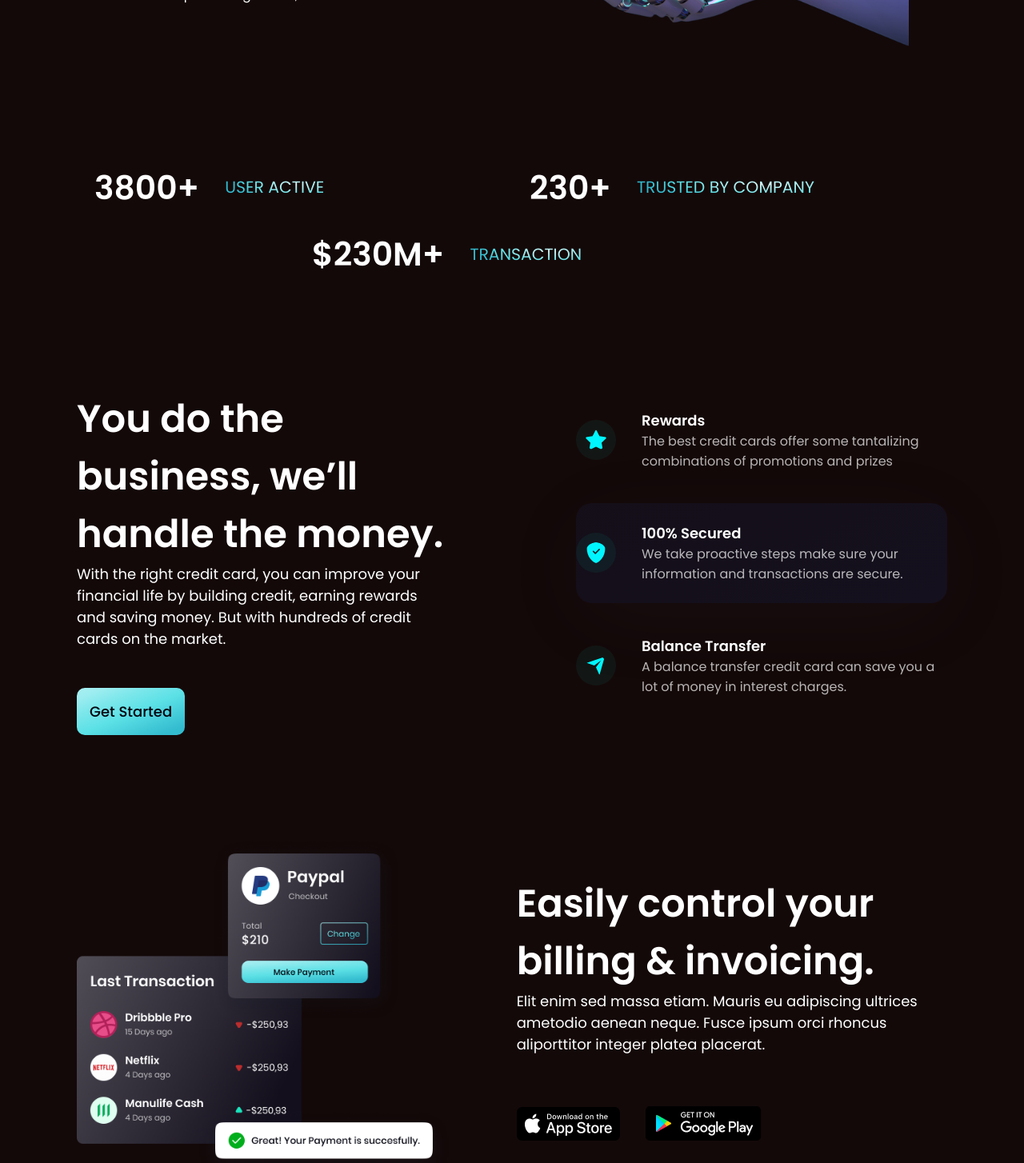
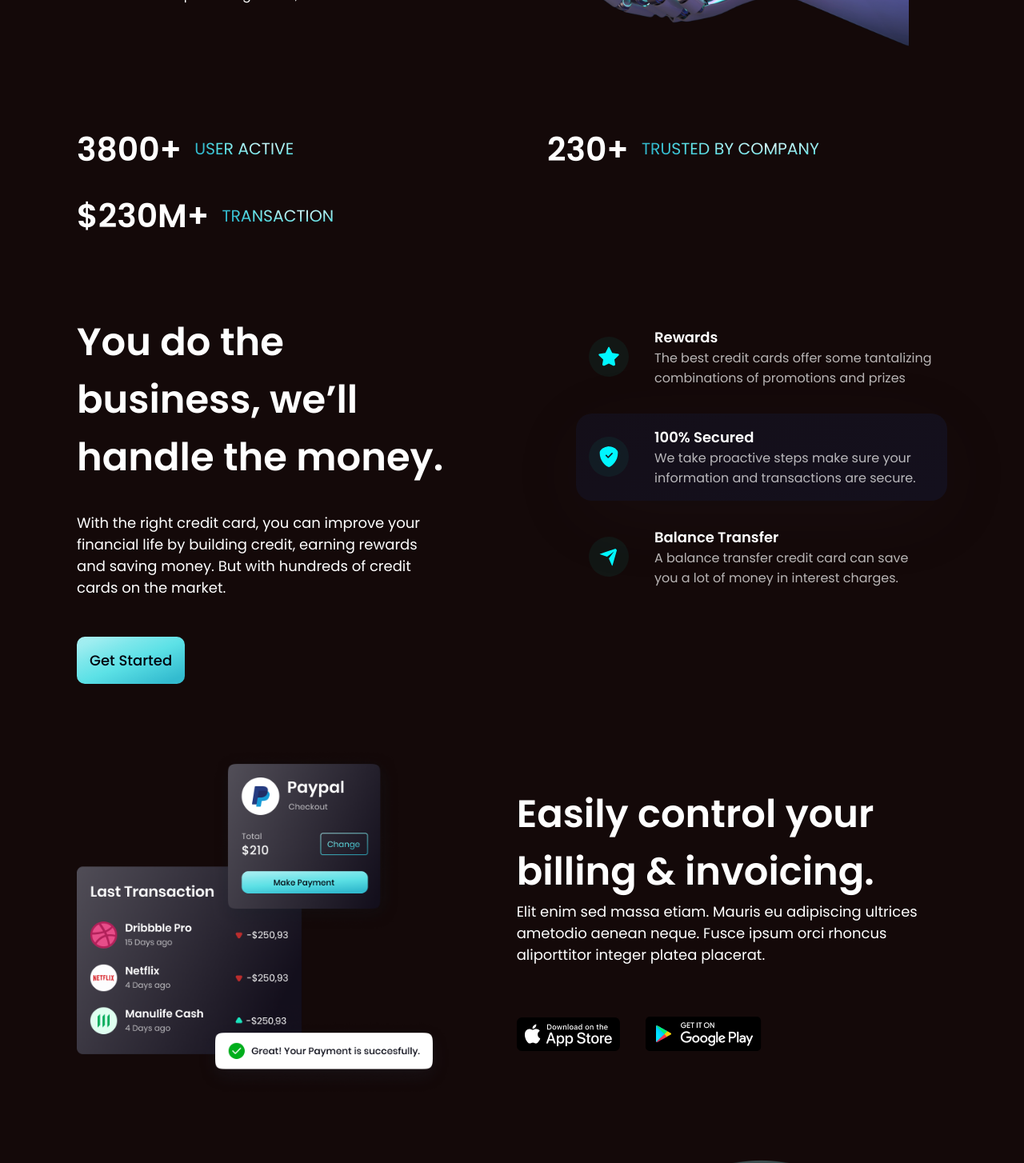
Before and after one commit to IsraelBosun/banking-app-israel, a React (Create React App) app: page / in a window 1280 px wide. Shown: the part 580-2034 px from the top of the page at 80% size. Built offline with nearby package versions, Linux system fonts and the light colour scheme.

Commit message:
padding adjustments

```diff
--- a/src/components/aboutus/Aboutus.jsx
+++ b/src/components/aboutus/Aboutus.jsx
@@ -3,7 +3,7 @@ import "./aboutus.css"
 
 const Aboutus = () => {
   return (
-    <div className='aboutus section__padding'>
+    <div className='aboutus section__padding2'>
       <div className='numbers aboutus__thirtyeight'>
         <h4>3800+</h4>
         <p className='aboutus__p'>USER ACTIVE</p>
--- a/src/components/aboutus/aboutus.css
+++ b/src/components/aboutus/aboutus.css
@@ -1,6 +1,6 @@
 .aboutus {
     display: flex;
-    justify-content: space-around;
+    justify-content: space-between;
     flex-wrap: wrap;
 }
 
@@ -34,21 +34,22 @@
     /* width: 100%; */
     align-items: center;
     /* justify-content: space-around; */
-    gap: 2rem;
+    gap: 1rem;
     padding: 0.7rem 0;
     width:500px;
 }
 
-@media screen and (max-width:700px) {
+@media screen and (max-width:1180px) {
     .aboutus {
         flex-direction: column;
     }
 
     .numbers {
         width: 100%;
-        font-size:30px;
+        /* font-size:30px; */
         flex-direction: column;
         padding: 1rem;
+        justify-content: center;
     }
 
     .aboutus__p {
--- a/src/components/features/Features.jsx
+++ b/src/components/features/Features.jsx
@@ -9,7 +9,7 @@ import apple from "../../assets/apple.png"
 
 const Features = () => {
   return (
-    <div className='features section__padding'>
+    <div className='features section__padding2'>
       <div className='features__container'>
         <div className='transaction__card'>
           <img src={trxcard} alt="bankcard" />
--- a/src/components/footer/Footer.jsx
+++ b/src/components/footer/Footer.jsx
@@ -57,7 +57,7 @@ const Footer = () => {
         <div className='footer__line'/>
         <div className='footer__copyright'>
           <div>
-            Made By IsraelBosun with React <FaReact />
+            Made By IsraelBosun with React <FaReact className = "react-icon" />
           </div>
           <div className='footer__icons'>
             <a href=""><AiOutlineGithub /></a>
--- a/src/components/footer/footer.css
+++ b/src/components/footer/footer.css
@@ -62,5 +62,12 @@
 .footer__icons {
     display: flex;
     gap: 1rem;
-    font-size: 2rem;
+    font-size: 1.5rem;
 }
+
+.react-icon {
+    font-size: 1.5rem;
+    color: purple;
+    position: absolute;
+
+}
--- a/src/components/sayings/Sayings.jsx
+++ b/src/components/sayings/Sayings.jsx
@@ -32,7 +32,7 @@ const packageData = [
 
 const Sayings = () => {
   return (
-    <div className = "sayings section__padding">
+    <div className = "sayings section__padding2">
       <div className = "sayings__upper">
         <h1>What people are saying about us</h1>
         <p>Everything you need to accept card payments and grow your business anywhere on the planet.</p>
--- a/src/components/sayings/sayings.css
+++ b/src/components/sayings/sayings.css
@@ -25,7 +25,7 @@
 @media screen and (max-width:1200px){
     .sayings__testimonials {
         flex-direction: column;
-        gap: 1rem;
+        gap: 2rem;
     }
     .sayings__upper {
         flex-direction: column;
--- a/src/components/service/Service.jsx
+++ b/src/components/service/Service.jsx
@@ -5,7 +5,7 @@ import "./service.css"
 
 const Service = () => {
     return (
-        <div className = "service section__padding">
+        <div className = "service section__padding2">
         <Content main = "Let’s try our service now!" sub = "Everything you need to accept card payments and grow your business anywhere on the planet." btn = "Get Started" />
         </div>
     )
--- a/src/components/service/service.css
+++ b/src/components/service/service.css
@@ -13,6 +13,6 @@
     .service .content__content {
         flex-direction: column;
         gap: 3rem;
-        padding: 1rem;
+        padding: 2rem 1rem;
     }
 }
--- a/src/index.css
+++ b/src/index.css
@@ -51,6 +51,10 @@ body{
     padding: 4rem 6rem;
 }
 
+.section__padding2 {
+    padding: 1rem 6rem;
+}
+
 /* .container {
     width: var(--container-width-lg);
     margin: 0 auto;
@@ -76,6 +80,10 @@ h4{
         /* display: flex; */
         padding: 4rem 2rem;
     }
+
+    .section__padding2 {
+        padding: 1rem 2rem;
+    }
 }
 
 /* .special-text-color {
--- a/src/oneliners/users/users.css
+++ b/src/oneliners/users/users.css
@@ -6,6 +6,10 @@
 
 .content__users {
     flex: 0.5;
+}
+
+.content__users p{
+    margin-top: 2rem;
 }
 
 .users__card {
@@ -20,7 +24,7 @@
     /* justify-content: space-between; */
     align-items: center;
     gap: 2rem;
-    padding: 1.5rem 0;
+    padding: 1rem;
 }
 
 .icon__text div {
@@ -61,7 +65,7 @@
     background: linear-gradient(153.47deg, rgba(255, 255, 255, 0) -341.94%, #14101D 95.11%);
     box-shadow: 0px 20px 100px -10px rgba(66, 71, 91, 0.1);
     border-radius: 20px;
-
+    /* padding: 2rem; */
 }
 
 
```
